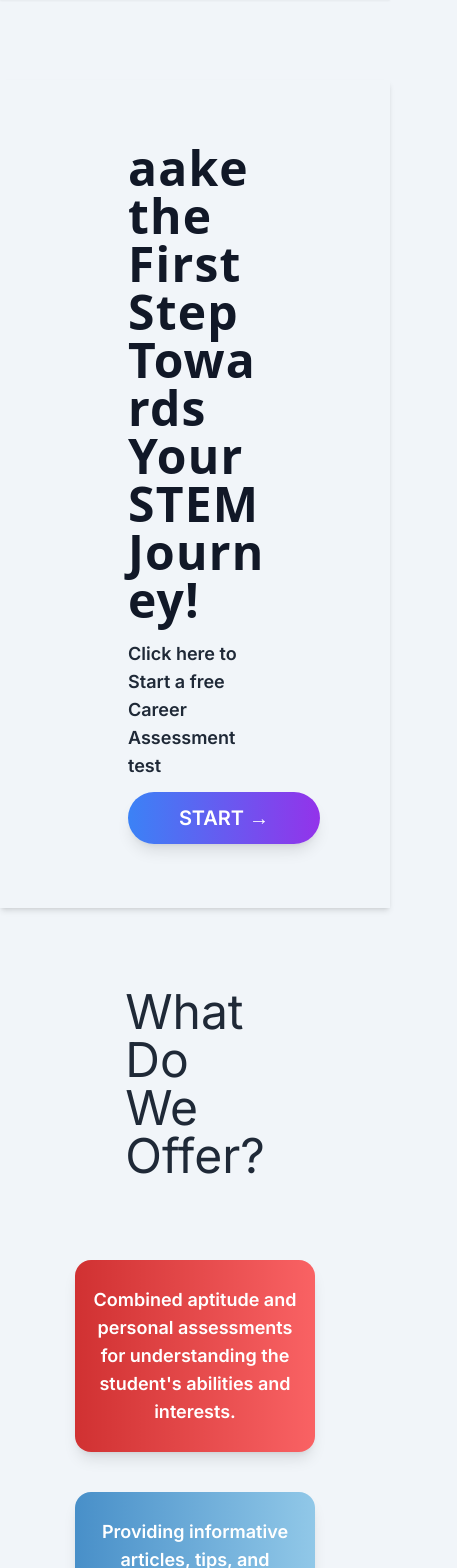
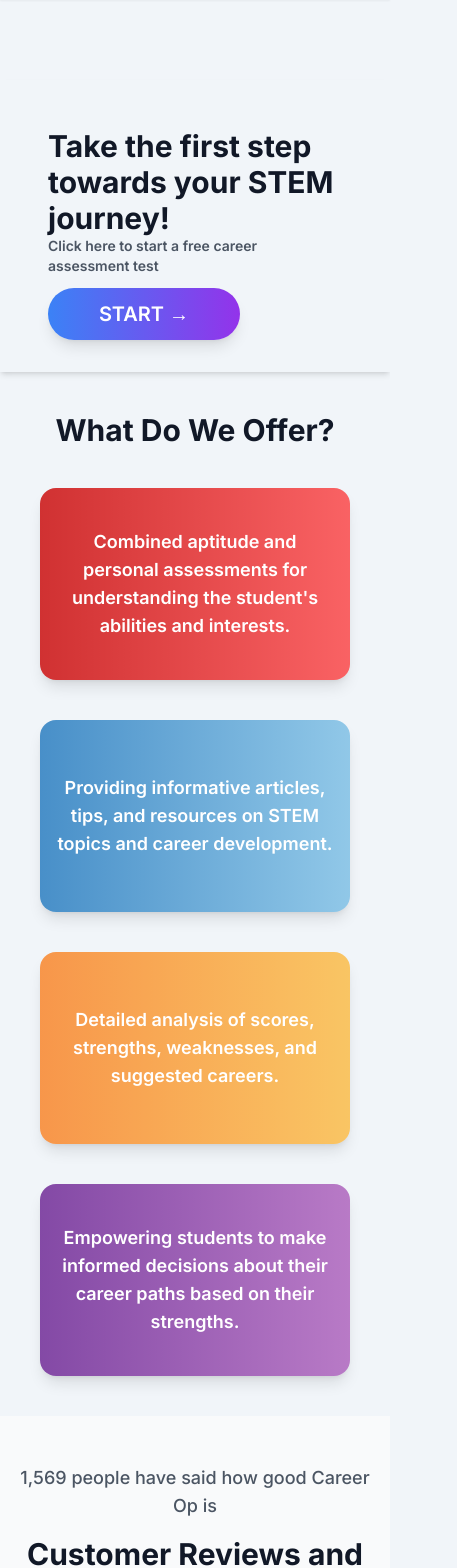
Before and after one commit to parthsolanke/coneixement-stem-consulting, a Next.js app in the folder frontend/: page / in a window 390 px wide. Shown: the top 1568 px of the page, 457 px wide, since content can reach past the window. Built offline with nearby package versions, Linux system fonts and the light colour scheme.

Commit message:
Update Features.js Hero.js TypingEffect.js

```diff
--- a/frontend/app/Components/Features.js
+++ b/frontend/app/Components/Features.js
@@ -3,33 +3,33 @@ import Image from "next/image";
 export default function Features() {
   return (
     <>
-      <section className="mt-20 mb-20 ">
-        <span className="text-5xl  text-gray-800 flex justify-center md:justify-start mx-40">
+      <section className="mt-10 mb-10">
+        <h2 className="text-3xl font-bold text-gray-900 sm:text-4xl xl:text-5xl font-pj flex justify-center">
           What Do We Offer?
-        </span>
+        </h2>
 
-        <div className="flex flex-col md:flex-row justify-center items-center space-y-10 md:space-y-0 mt-20">
-          <div className="flex justify-center items-center w-60 h-48 rounded-2xl text-white font-semibold text-lg mx-20  bg-red-gradient shadow-lg transition-transform transform hover:scale-105 hover:shadow-2xl">
-            <p className="text-center mx-2">
-            Combined aptitude and personal assessments for understanding the student's abilities and interests.
+        <div className="flex flex-col md:flex-row justify-center items-center space-y-10 md:space-y-0 mt-10">
+          <div className="md:w-60 h-48 rounded-2xl text-white font-semibold text-lg bg-red-gradient shadow-lg transition-transform transform hover:scale-105 hover:shadow-2xl flex justify-center items-center mx-10 md:mx-20">
+            <p className="text-center mx-4">
+              Combined aptitude and personal assessments for understanding the student's abilities and interests.
             </p>
           </div>
 
-          <div className="flex justify-center items-center w-60 h-48 rounded-2xl text-white font-semibold text-lg mx-20 bg-blue-gradient shadow-lg transition-transform transform hover:scale-105 hover:shadow-2xl">
-            <p className="text-center mx-2">
-            Providing informative articles, tips, and resources on STEM topics and career development.
+          <div className="md:w-60 h-48 rounded-2xl text-white font-semibold text-lg bg-blue-gradient shadow-lg transition-transform transform hover:scale-105 hover:shadow-2xl flex justify-center items-center mx-10 md:mx-20">
+            <p className="text-center mx-4">
+              Providing informative articles, tips, and resources on STEM topics and career development.
             </p>
           </div>
         </div>
 
         <div className="flex flex-col md:flex-row justify-center items-center mt-10 space-y-10 md:space-y-0">
-          <div className="flex justify-center items-center w-60 h-48 rounded-2xl text-white font-semibold text-lg mx-4 md:mx-28 bg-orange-gradient shadow-lg transition-transform transform hover:scale-105 hover:shadow-2xl">
-            <p className="text-center mx-2">
-            Detailed analysis of scores, strengths, weaknesses, and suggested careers.
+          <div className="md:w-60 h-48 rounded-2xl text-white font-semibold text-lg bg-orange-gradient shadow-lg transition-transform transform hover:scale-105 hover:shadow-2xl flex justify-center items-center mx-10 md:mx-28">
+            <p className="text-center mx-4">
+              Detailed analysis of scores, strengths, weaknesses, and suggested careers.
             </p>
           </div>
 
-          <div className="flex justify-center items-center w-72 h-80 bg-cover bg-center hidden md:block">
+          <div className="md:w-72 h-80 hidden md:block">
             <Image
               className="object-cover rounded-2xl mt-24"
               src="/Images/laptop-girl.jpg"
@@ -39,9 +39,10 @@ export default function Features() {
               height={100}
             />
           </div>
-          <div className="flex justify-center items-center w-60 h-48 rounded-2xl text-white font-semibold text-lg mx-4 md:mx-28 bg-purple-gradient shadow-lg transition-transform transform hover:scale-105 hover:shadow-2xl">
-            <p className="text-center mx-2">
-            Empowering students to make informed decisions about their career paths based on their strengths.
+
+          <div className="md:w-60 h-48 rounded-2xl text-white font-semibold text-lg bg-purple-gradient shadow-lg transition-transform transform hover:scale-105 hover:shadow-2xl flex justify-center items-center mx-10 md:mx-28">
+            <p className="text-center mx-4">
+              Empowering students to make informed decisions about their career paths based on their strengths.
             </p>
           </div>
         </div>
--- a/frontend/app/Components/Hero.js
+++ b/frontend/app/Components/Hero.js
@@ -5,20 +5,23 @@ import Typewriter from "./TypingEffect";
 
 export default function Hero() {
   return (
-        <div className="grid grid-cols-10 items-center p-16  shadow-md mt-20">
+    <div className="grid grid-cols-1 md:grid-cols-10 gap-8 items-center p-8 md:p-16 shadow-md mt-20">
       <div className="col-span-10 md:col-span-7">
-                <Typewriter text = "Take the First Step Towards Your STEM Journey!" />
-                <p className="font-semibold text-lg mx-16 mt-4 text-gray-800">
-                    <span>
-                        Click here to Start a free Career Assessment test
-                    </span>
+        <div className="font-medium text-xl sm:text-2xl md:text-3xl mx-4 sm:mx-8 md:mx-16 mt-4 text-gray-800">
+          <Typewriter text=" Take the first step towards your STEM journey!" />
+        </div>
+
+        <p className="font-semibold text-sm sm:text-base md:text-lg mx-4 sm: md:mx-16 text-gray-600">
+          Click here to start a free career assessment test
           <br />
           <Link href="/ageSelect">
             <Button display="START →" type="normal" extra="mt-3" />
           </Link>
         </p>
       </div>
-            <div className="hidden md:block col-span-3 ml-8">
+
+      {/* Image only visible on medium and larger screens */}
+      <div className="hidden md:block col-span-3 flex justify-center">
         <Image
           src="/Images/scholar-girl.png"
           alt="Graduate"
--- a/frontend/app/Components/TypingEffect.js
+++ b/frontend/app/Components/TypingEffect.js
@@ -1,66 +1,50 @@
 "use client";
-import { useState, useEffect, useRef } from 'react';
+import { useState, useEffect, useRef, useLayoutEffect } from "react";
 
 const useTypewriter = (text, speed = 40) => {
-  const [displayText, setDisplayText] = useState('');
+  const [displayText, setDisplayText] = useState("");
 
   useEffect(() => {
     let i = 0;
     const typingInterval = setInterval(() => {
       if (i < text.length) {
-        if(i === 0) setDisplayText(prevText => prevText + text.charAt(i));
-        setDisplayText(prevText => prevText + text.charAt(i));
+        setDisplayText((prevText) => prevText + text.charAt(i));
         i++;
       } else {
         clearInterval(typingInterval);
       }
     }, speed);
 
-    return () => {
-      clearInterval(typingInterval);
-    };
+    return () => clearInterval(typingInterval);
   }, [text, speed]);
 
   return displayText;
 };
 
-const Typewriter = ({ text, speed }) => {
+const Typewriter = ({ text, speed = 40 }) => {
   const displayText = useTypewriter(text, speed);
-  const [minHeight, setMinHeight] = useState(null);
+  const [minHeight, setMinHeight] = useState(0);
   const fullTextRef = useRef(null);
 
-  // Measure full text height after applying identical styling with padding and margin
-  useEffect(() => {
+  // Measure the full text height using useLayoutEffect to ensure DOM is ready
+  useLayoutEffect(() => {
     if (fullTextRef.current) {
-      const computedStyles = getComputedStyle(fullTextRef.current);
-      const height = fullTextRef.current.offsetHeight;
-      const paddingTop = parseFloat(computedStyles.paddingTop);
-      const paddingBottom = parseFloat(computedStyles.paddingBottom);
-      const marginTop = parseFloat(computedStyles.marginTop);
-      const marginBottom = parseFloat(computedStyles.marginBottom);
-      const totalHeight = height + paddingTop + paddingBottom + marginTop + marginBottom;
-
+      const totalHeight = fullTextRef.current.offsetHeight;
       setMinHeight(totalHeight);
     }
   }, [text]);
 
   return (
     <div
-      className="text-5xl ms-16 text-gray-900 font-sans tracking-wide font-semibold break-words pr-14"
+      className="relative mt-4 text-3xl font-bold text-gray-900 sm:text-4xl xl:text-5xl font-pj"
       style={{ minHeight }}
     >
       {displayText}
 
-      {/* Hidden element to measure text height with padding and margin */}
+      {/* Hidden element to measure the height */}
       <div
         ref={fullTextRef}
-        className="absolute invisible pointer-events-none text-5xl ms-16 text-gray-900 font-sans tracking-wide font-semibold break-words pr-14"
-        style={{
-          whiteSpace: 'pre-wrap',
-          visibility: 'hidden',
-          position: 'absolute',
-          boxSizing: 'border-box',  // Ensures padding is included in measurements
-        }}
+        className="invisible absolute whitespace-pre-wrap text-3xl sm:text-4xl xl:text-5xl font-pj font-semibold tracking-wide"
         aria-hidden="true"
       >
         {text}
```
Lines whose indentation alone changed are shown as unchanged.
